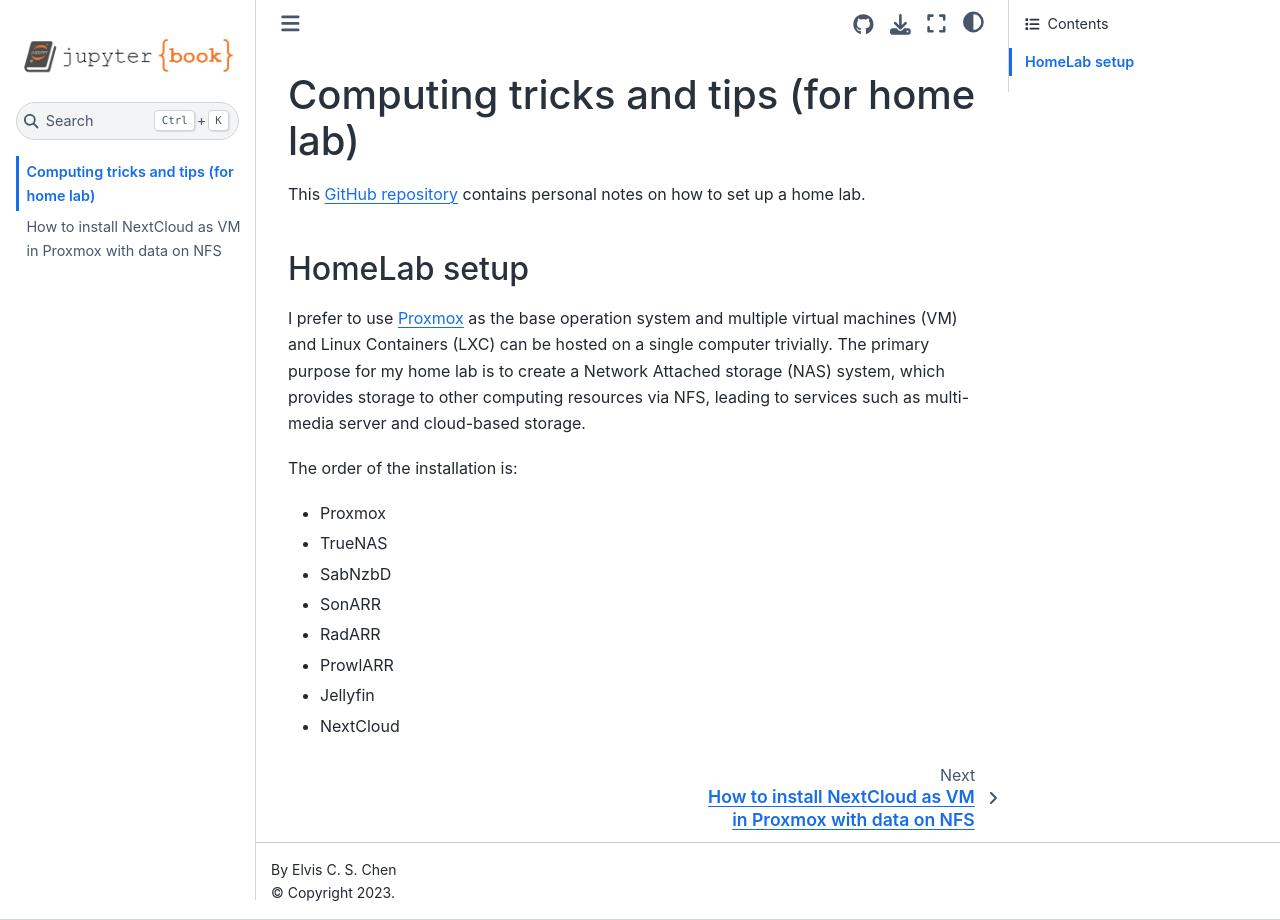
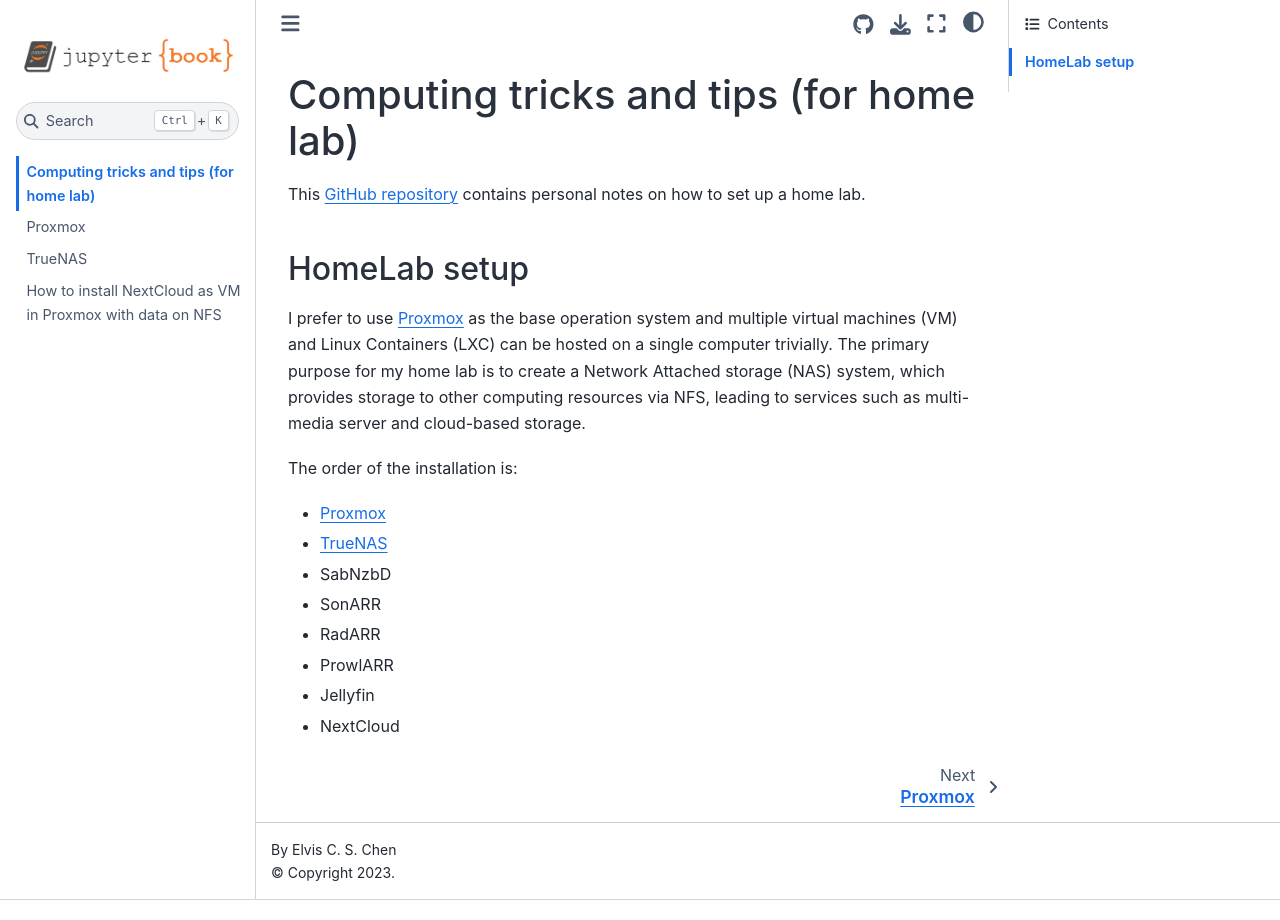
Before and after one commit to archetypebiomedical/Computing-tricks-and-tips, a Jupyter Book: the page built from intro.md, in a window 1280 px wide. Built offline with Jupyter Book 1.0.4 settings and Sphinx 7.4.7 and the Sphinx Book theme 1.1.4, drawn with Linux system fonts in a browser that asks for light colours; some of the changed lines change nothing that is shown.

Commit message:
restructuring

```diff
--- a/_toc.yml
+++ b/_toc.yml
@@ -4,4 +4,6 @@
 format: jb-book
 root: intro
 chapters:
+- file: docs/Proxmox/Proxmox.ipynb
+- file: docs/TrueNAS/TrueNAS.ipynb
 - file: docs/NextCloud/NextCloud.ipynb
--- a/intro.md
+++ b/intro.md
@@ -7,8 +7,8 @@
 I prefer to use [Proxmox](https://www.proxmox.com/en/) as the base operation system and multiple virtual machines (VM) and Linux Containers (LXC) can be hosted on a single computer trivially. The primary purpose for my home lab is to create a Network Attached storage (NAS) system, which provides storage to other computing resources via NFS, leading to services such as multi-media server and cloud-based storage.
 
 The order of the installation is:
-- Proxmox
-- TrueNAS
+- [Proxmox](Label_Proxmox)
+- [TrueNAS](Label_TrueNAS)
 - SabNzbD
 - SonARR
 - RadARR
```
Also changed, not shown: docs/NextCloud/NextCloud.ipynb, docs/Proxmox/Proxmox.ipynb (added), docs/TrueNAS/TrueNAS.ipynb (added).
